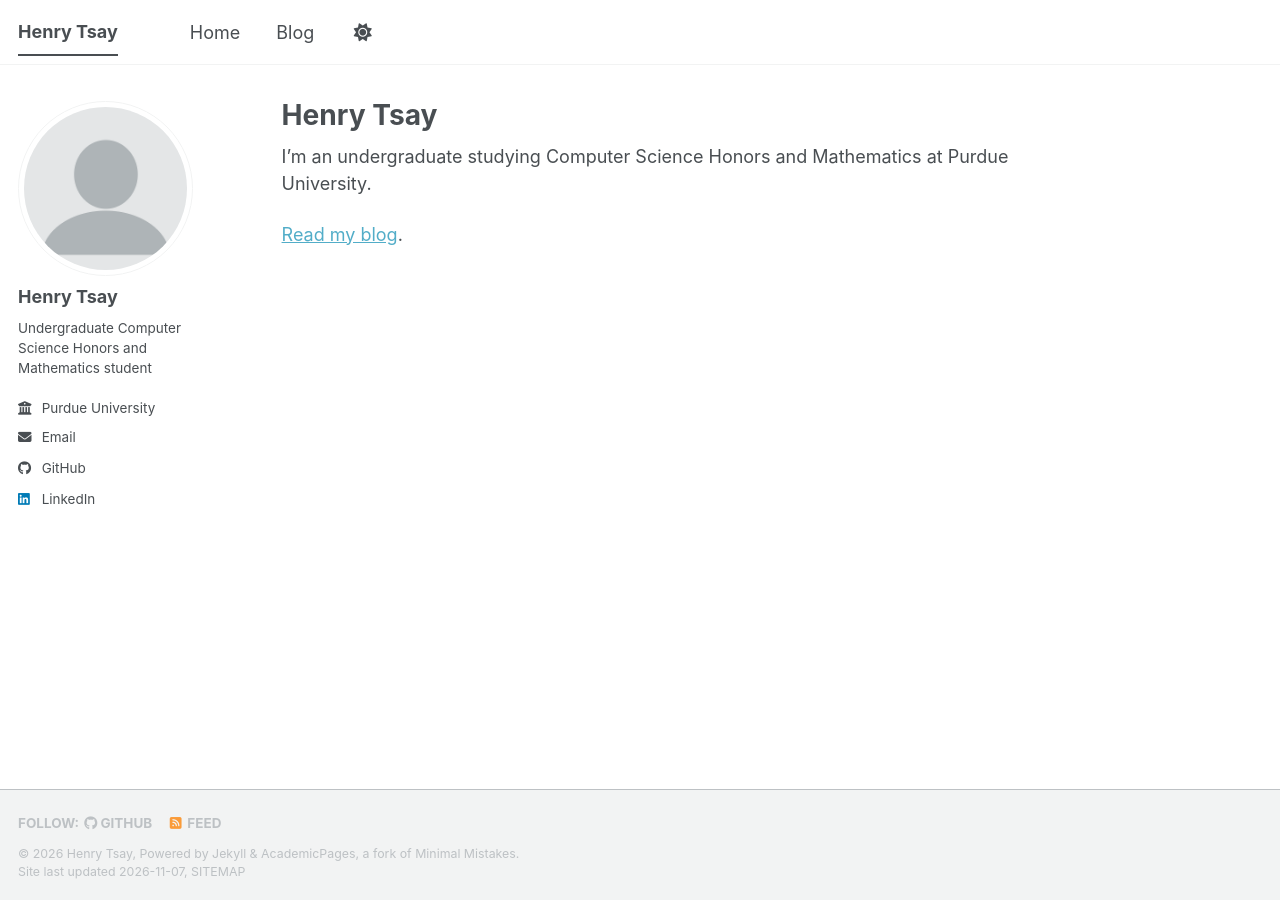
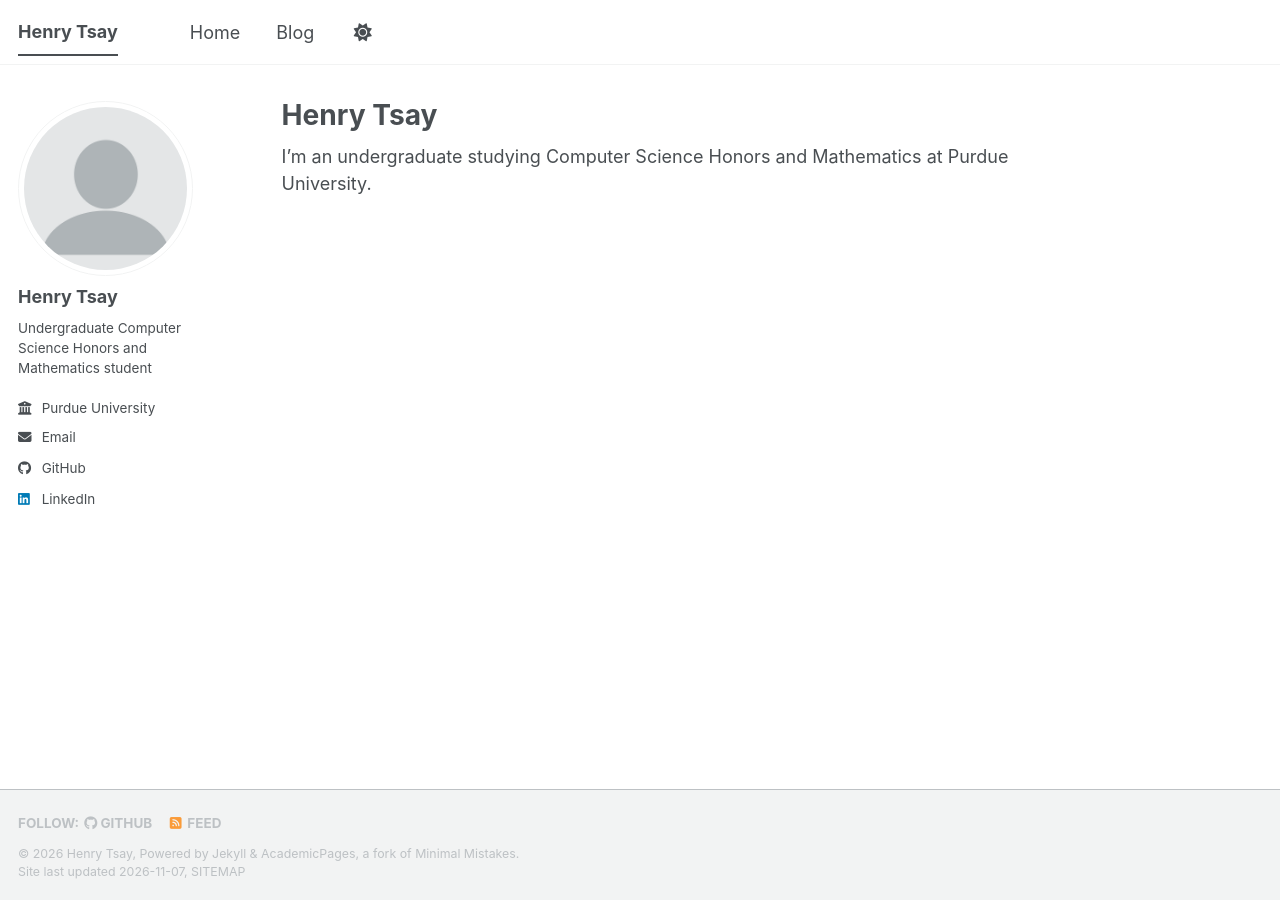
Before and after one commit to henrytsay/henrytsay.github.io, a Jekyll site: the page built from _pages/about.md, in a window 1280 px wide. Built offline with Jekyll 4.4.1, drawn with Linux system fonts in a browser that asks for light colours; a style sheet for code colours, icons or effects is not loaded.

Commit message:
update about to force rebuild

```diff
--- a/_pages/about.md
+++ b/_pages/about.md
@@ -8,5 +8,3 @@ redirect_from:
 ---
 
 I'm an undergraduate studying Computer Science Honors and Mathematics at Purdue University.
-
-[Read my blog]({{ '/year-archive/' | relative_url }}).
```
